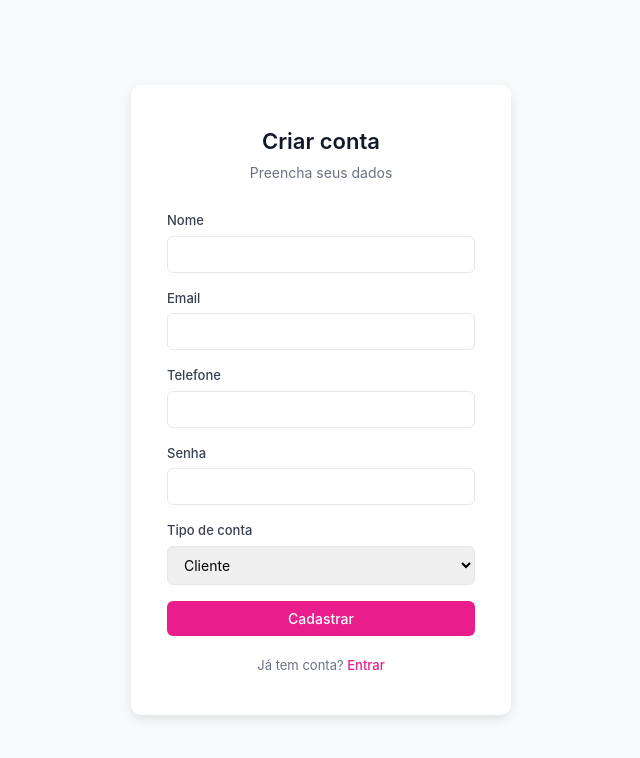
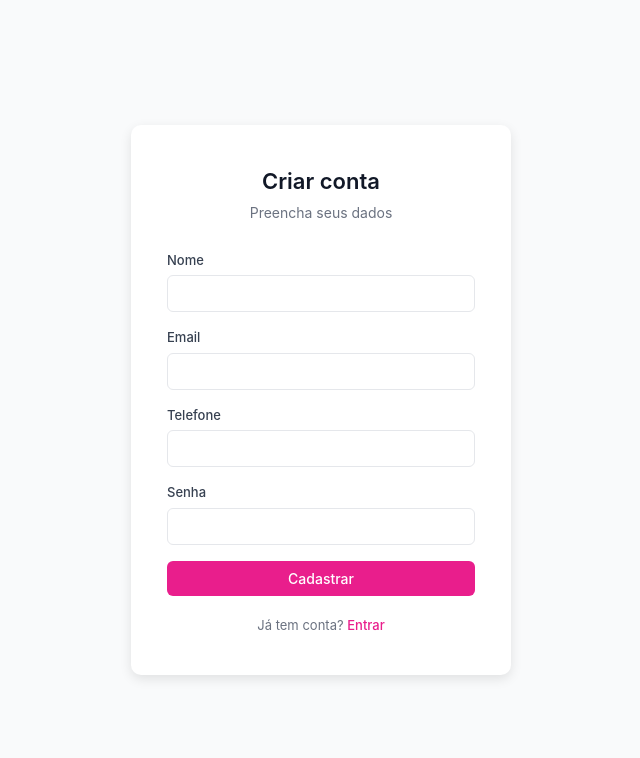
Before and after one commit to Ricardo-GabrielX/sistema-cabeleireira, a React (Vite) app in the folder leila-frontend/: page /cadastro in a window 1280 px wide. Shown: the top 758 px of the page, without its empty margins (319-959 px from the left). Built offline with nearby package versions, Linux system fonts and the light colour scheme.

Commit message:
feat: deixando mais seguro o nosso sistema, removendo opção de colocar qual role quando criar cadastro, agora todos criados via interface/api são role cliente

```diff
--- a/leila-frontend/src/pages/Cadastro/Cadastro.jsx
+++ b/leila-frontend/src/pages/Cadastro/Cadastro.jsx
@@ -8,7 +8,7 @@ import styles from './Cadastro.module.css'
 export default function Cadastro() {
   const { entrar } = useAuth()
   const navigate = useNavigate()
-  const [form, setForm] = useState({ nome: '', email: '', senha: '', telefone: '', role: 'CLIENTE' })
+  const [form, setForm] = useState({ nome: '', email: '', senha: '', telefone: '' })
   const [erro, setErro] = useState('')
   const [loading, setLoading] = useState(false)
 
@@ -17,7 +17,7 @@ export default function Cadastro() {
     setErro('')
     setLoading(true)
     try {
-      const { data } = await cadastro(form)
+      const { data } = await cadastro({...form, role: 'CLIENTE'})
       entrar(data)
       navigate(data.role === 'CABELEIREIRA' ? '/dashboard' : '/agendar')
     } catch (err) {
@@ -53,13 +53,6 @@ export default function Cadastro() {
             <label className={styles.label}>Senha</label>
             <input className={styles.input} type="password" value={form.senha} onChange={set('senha')} required />
           </div>
-          <div className={styles.field}>
-            <label className={styles.label}>Tipo de conta</label>
-            <select className={styles.input} value={form.role} onChange={set('role')}>
-              <option value="CLIENTE">Cliente</option>
-              <option value="CABELEIREIRA">Cabeleireira</option>
-            </select>
-          </div>
           {erro && <p className={styles.erro}>{erro}</p>}
           <Button type="submit" full disabled={loading}>
             {loading ? 'Cadastrando...' : 'Cadastrar'}
```
